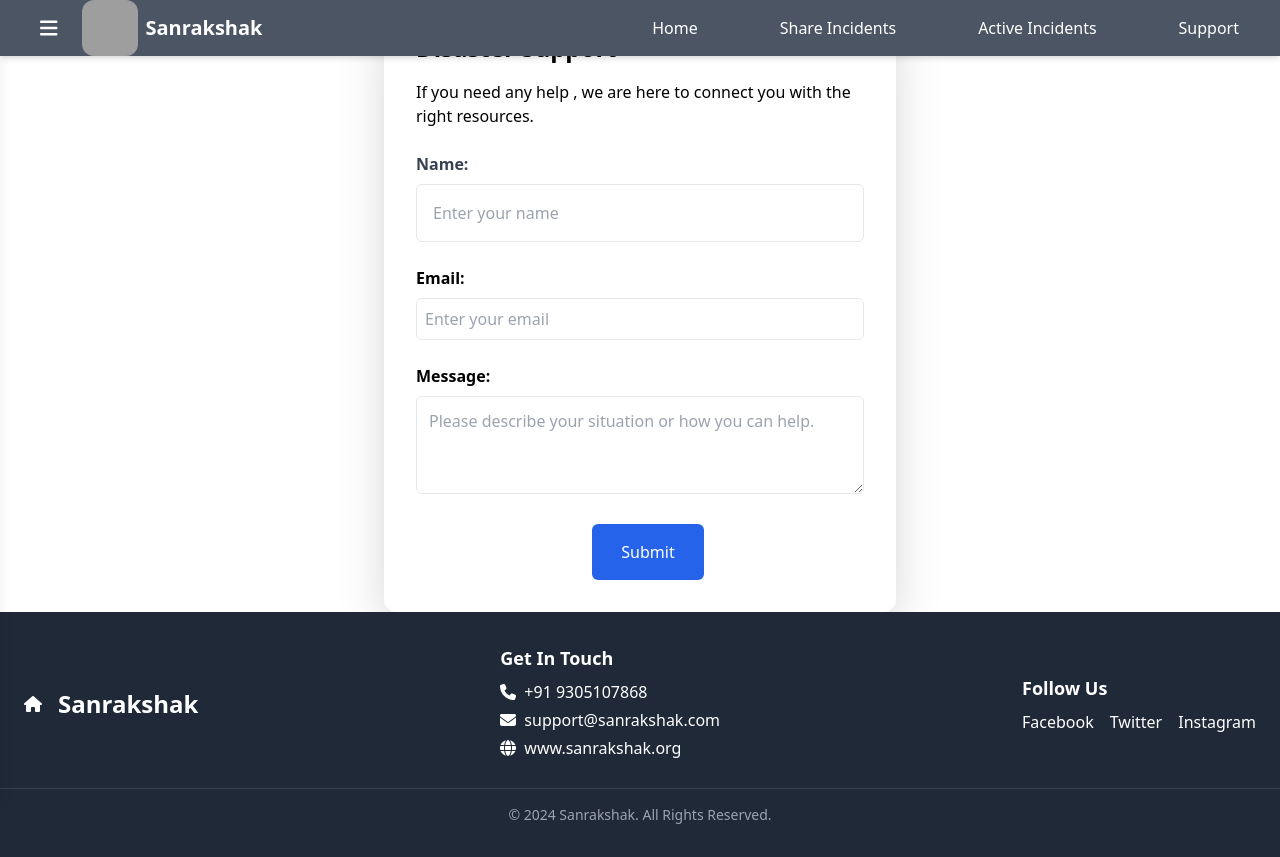
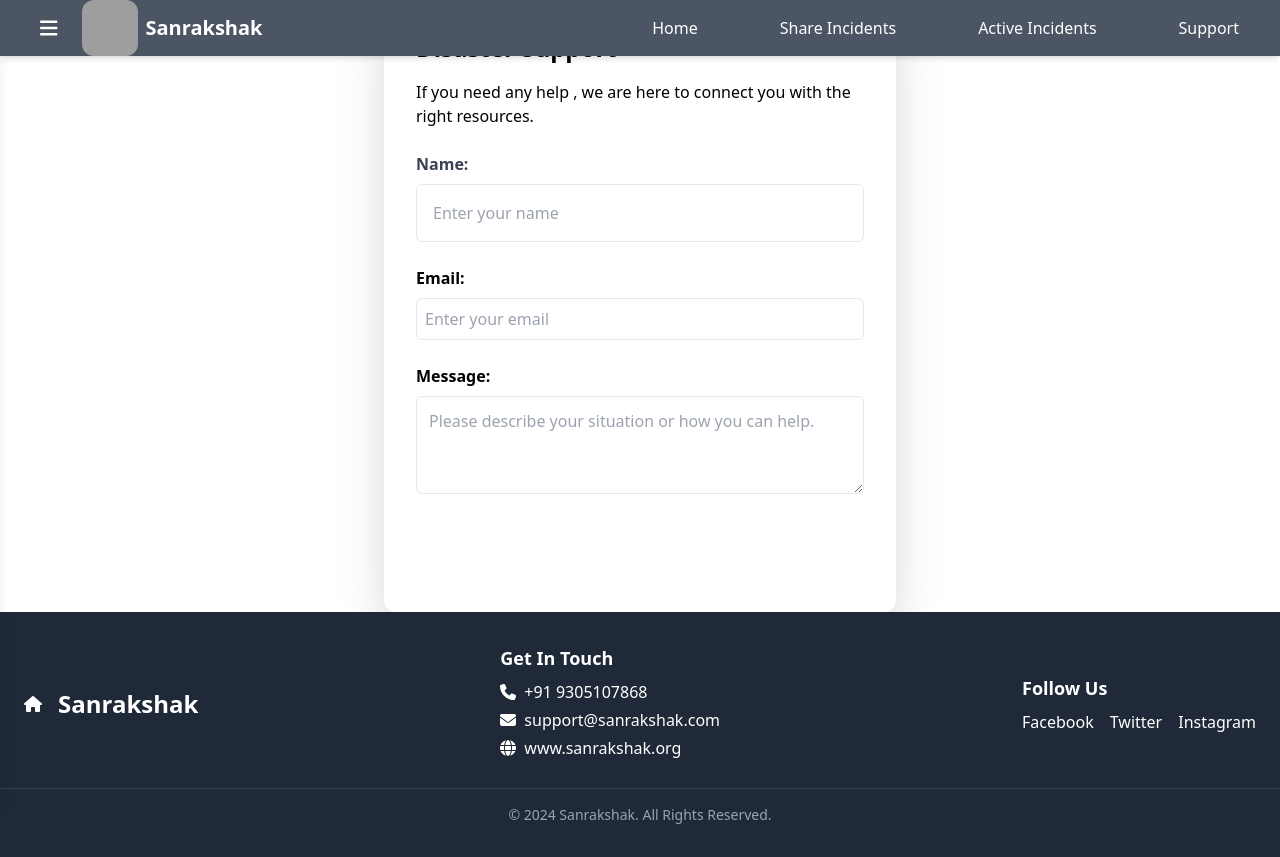
Before and after one commit to shabdsri/Real-Time-Disaster-Management, a React (Create React App) app in the folder frontend/: page /support in a window 1280 px wide. Built offline with nearby package versions, Linux system fonts and the light colour scheme; grey boxes are pictures that could not be loaded.

Commit message:
........

```diff
--- a/frontend/src/pages/support.jsx
+++ b/frontend/src/pages/support.jsx
@@ -76,7 +76,7 @@
 
                 <button
                     type="submit"
-                    className="w-28 bg-blue-600 ml-44 text-white py-4 rounded-md hover:bg-blue-700 transition duration-300"
+                    className="w-28 bg-blue-601 ml-44 text-white py-4 rounded-md hover:bg-blue-700 transition duration-300"
                 >
                     Submit
                 </button>
```
